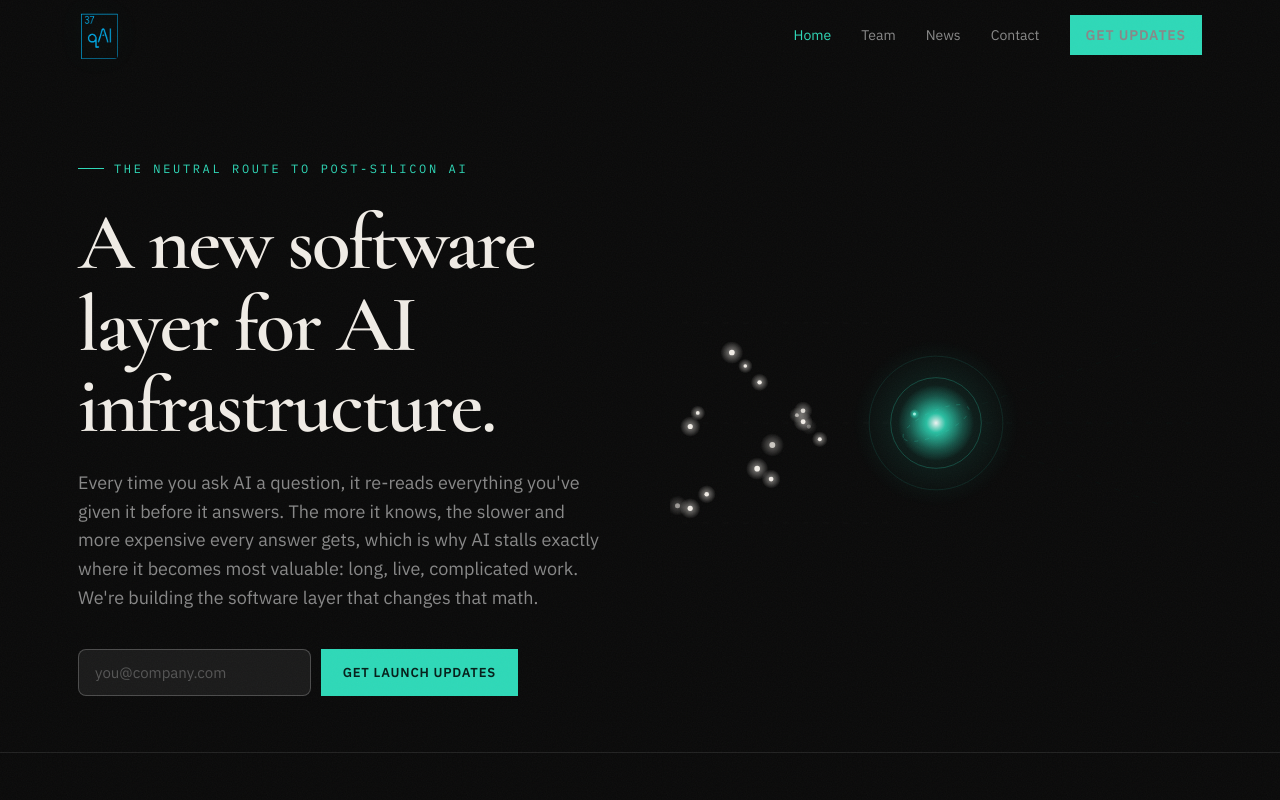
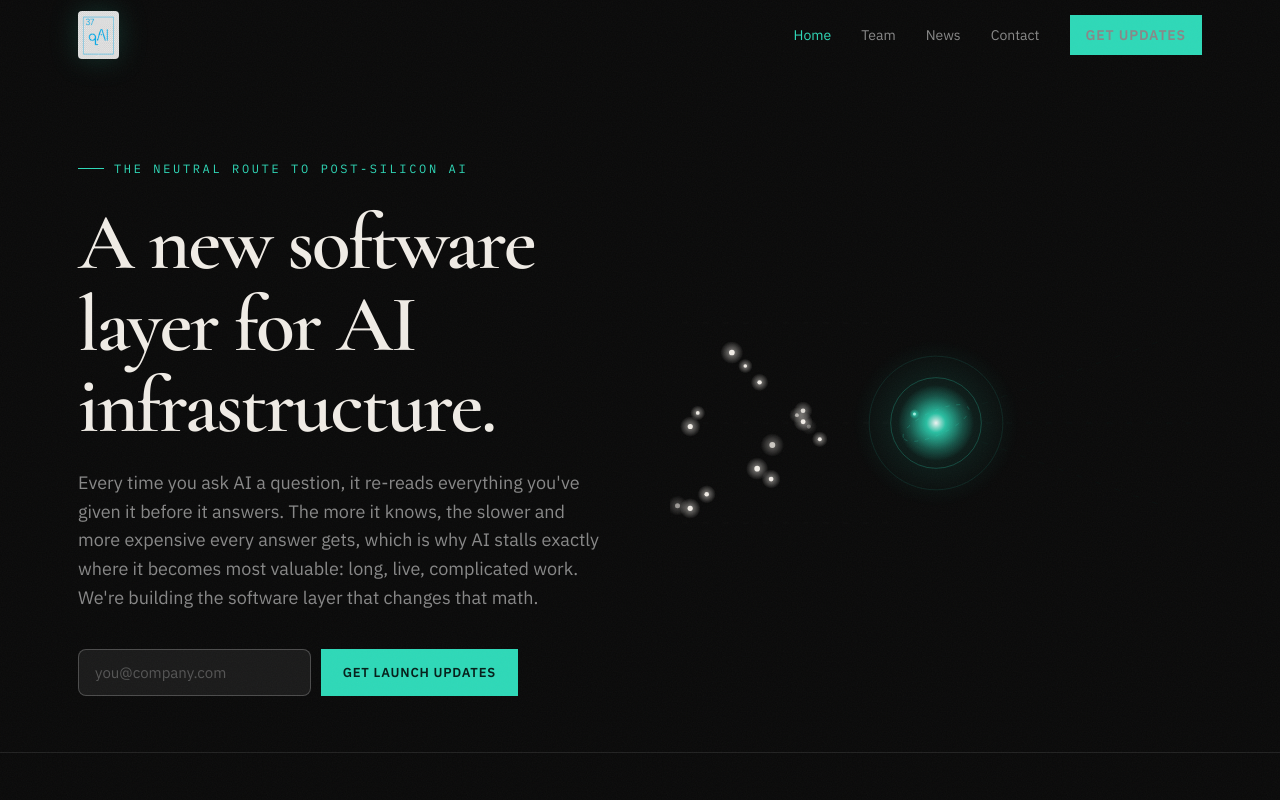
Before and after one commit to lizzierunner/qai37-site, a Next.js app: page / in a window 1280 px wide. Shown: the top 800 px of the page. Built offline with nearby package versions, Linux system fonts and the light colour scheme.

Commit message:
Use transparent qAI37 logo asset

```diff
--- a/components/SiteFooter.tsx
+++ b/components/SiteFooter.tsx
@@ -6,7 +6,7 @@ export default function SiteFooter() {
       <div className="wrap foot-grid">
         <div className="foot-brand">
           {/* eslint-disable-next-line @next/next/no-img-element */}
-          <img src="/qai37-site/images/qai37_logo.png" alt="qAI37" className="logo-img" style={{ height: 40 }} />
+          <img src="/qai37-site/images/qai37_logo_transparent.jpg" alt="qAI37" className="logo-img" style={{ height: 40 }} />
           <p className="foot-tagline">The neutral route to post-silicon AI</p>
           <p className="foot-meta">Founded 2025 · Stealth</p>
         </div>
--- a/components/SiteHeader.tsx
+++ b/components/SiteHeader.tsx
@@ -27,7 +27,7 @@ export default function SiteHeader() {
       <div className="wrap nav">
         <Link className="logo" href="/" aria-label="qAI37 home">
           {/* eslint-disable-next-line @next/next/no-img-element */}
-          <img src="/qai37-site/images/qai37_logo.png" alt="qAI37" className="logo-img" />
+          <img src="/qai37-site/images/qai37_logo_transparent.jpg" alt="qAI37" className="logo-img" />
         </Link>
         <nav className="nav-links" aria-label="Primary">
           {LINKS.map((l) => (
```
